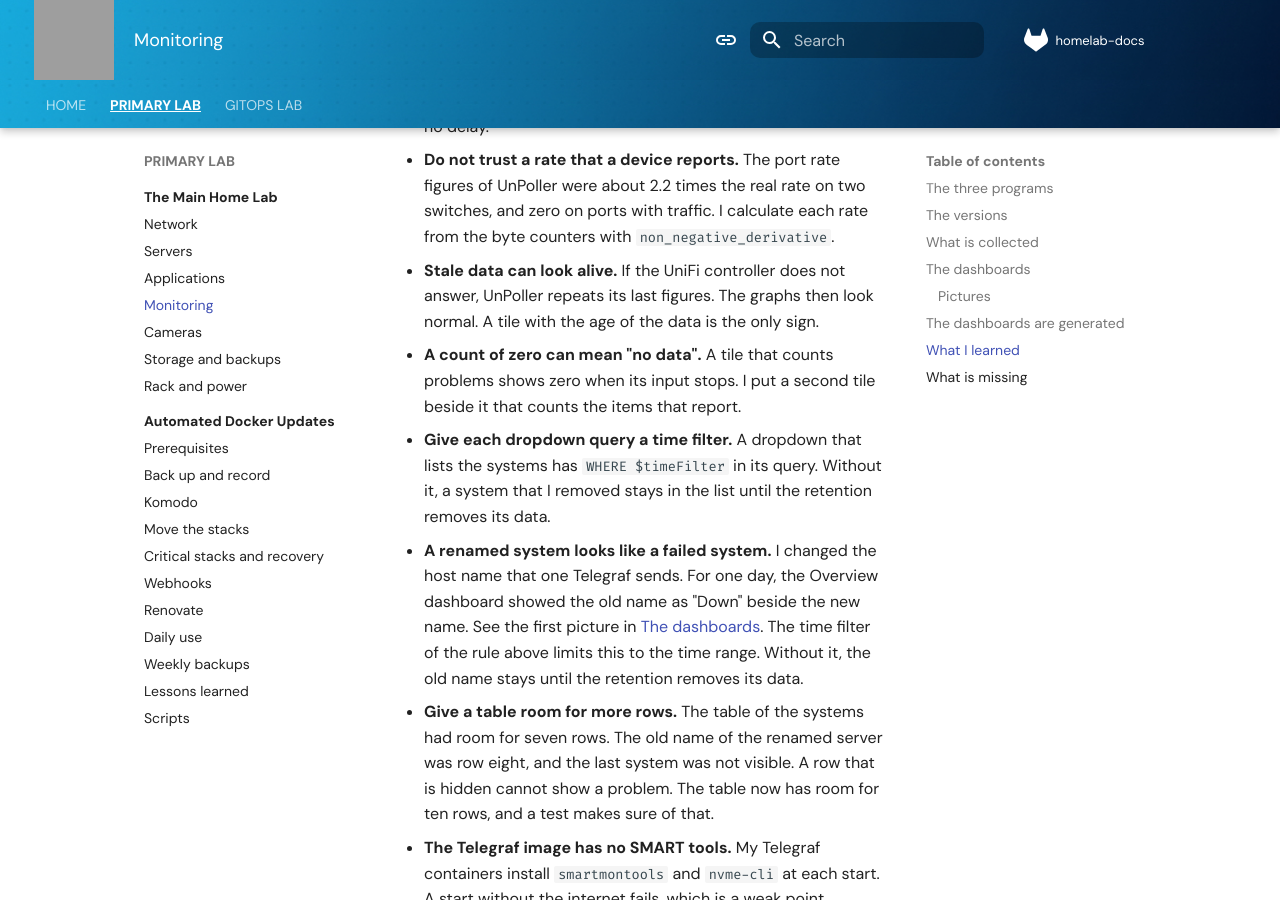
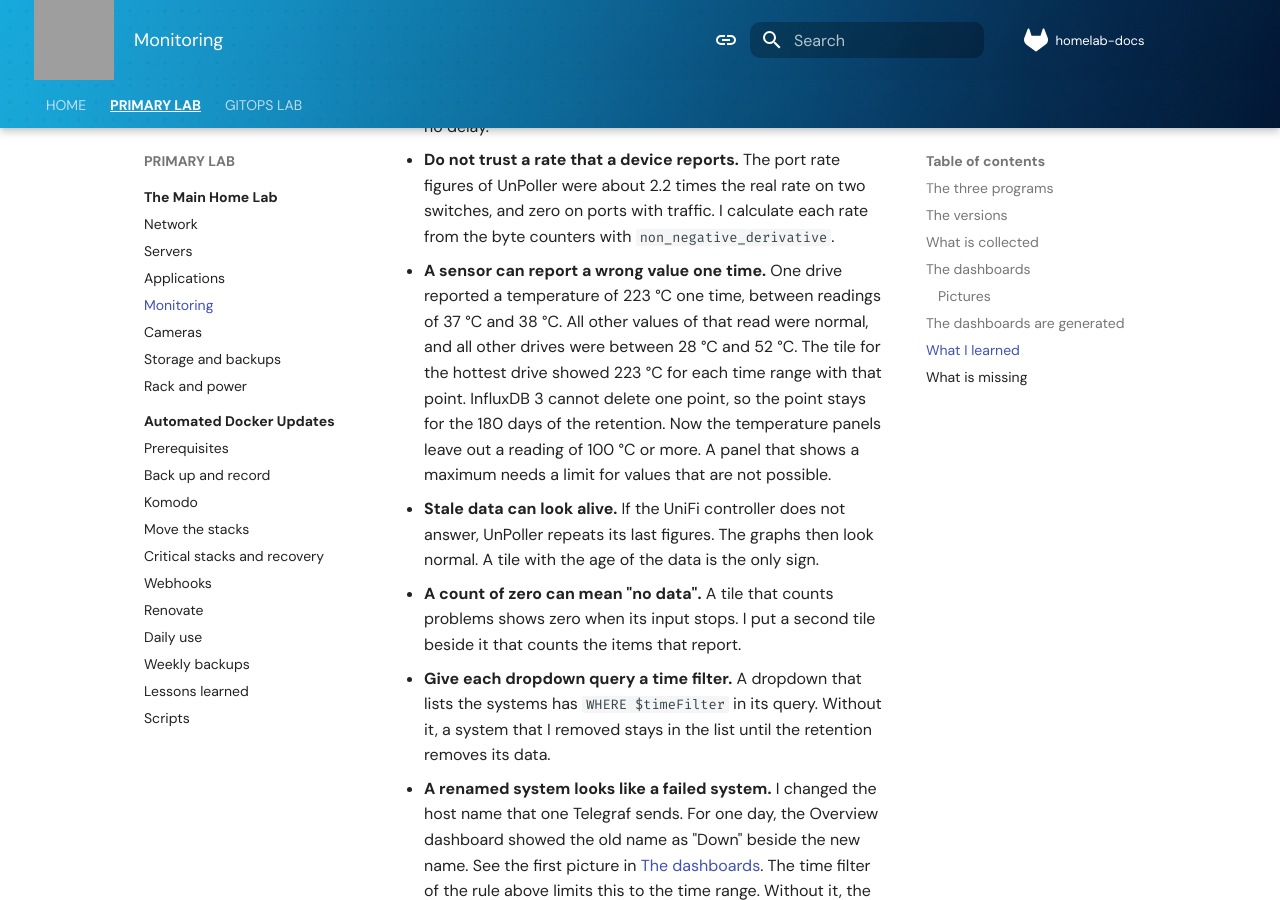
Before and after one commit to tronyx/homelab-docs, an MkDocs documentation site: the page built from docs/labs/primary/monitoring.md, in a window 1280 px wide and 900 px high, scrolled down 7234 px. Built offline with MkDocs 1.6.1 and Material for MkDocs 9.7.7, drawn with Linux system fonts in a browser that asks for light colours; comment, search, counter and statistics services are not loaded; grey boxes are pictures that could not be loaded.

Commit message:
Add the lesson about a wrong sensor value to the Monitoring page
One drive reported a temperature of 223 °C one time. The lesson says
what the dashboards showed, why the point cannot be deleted, and
that the temperature panels now leave out a reading of 100 °C or
more.

Co-Authored-By: Claude Fable 5.2 <noreply@anthropic.com>

```diff
--- a/docs/labs/primary/monitoring.md
+++ b/docs/labs/primary/monitoring.md
@@ -126,6 +126,7 @@ A test makes sure that each dashboard file is exactly what its generator writes.
 - **InfluxDB 3 sets the type of a field with the first value.** If a system later sends that field with another type, the database refuses the whole batch of that system. The error shows only in the Telegraf log of that system. An old Telegraf sends some whole numbers with another type than a new one. Telegraf 1.38 and later has the `influxdb_v3` output. For the two older versions, I use the `influxdb_v2` output with `influx_uint_support = true`.
 - **Send each point one time.** On one day, my database wrote about 245 GB to its disk for 0.2 GB of data that it kept. In version 3.12.2, each snapshot writes the files of the current UTC day again in full. A point with an old time makes the database write that older day again, too. The default is one snapshot every 10 seconds, and one of my scripts sent the last six hours of results in each run. Now the variable `INFLUXDB3_SNAPSHOT_DURATION` is `5m`, and the script sends the last 15 minutes. The base writes went from 33 MB to 3 MB each minute. My estimate is 15 GB each day, and the measurement of one full day is still open. A query also sees the data that is not yet in a snapshot, so the dashboards have no delay.
 - **Do not trust a rate that a device reports.** The port rate figures of UnPoller were about 2.2 times the real rate on two switches, and zero on ports with traffic. I calculate each rate from the byte counters with `non_negative_derivative`.
+- **A sensor can report a wrong value one time.** One drive reported a temperature of 223 °C one time, between readings of 37 °C and 38 °C. All other values of that read were normal, and all other drives were between 28 °C and 52 °C. The tile for the hottest drive showed 223 °C for each time range with that point. InfluxDB 3 cannot delete one point, so the point stays for the 180 days of the retention. Now the temperature panels leave out a reading of 100 °C or more. A panel that shows a maximum needs a limit for values that are not possible.
 - **Stale data can look alive.** If the UniFi controller does not answer, UnPoller repeats its last figures. The graphs then look normal. A tile with the age of the data is the only sign.
 - **A count of zero can mean "no data".** A tile that counts problems shows zero when its input stops. I put a second tile beside it that counts the items that report.
 - **Give each dropdown query a time filter.** A dropdown that lists the systems has `WHERE $timeFilter` in its query. Without it, a system that I removed stays in the list until the retention removes its data.
```
